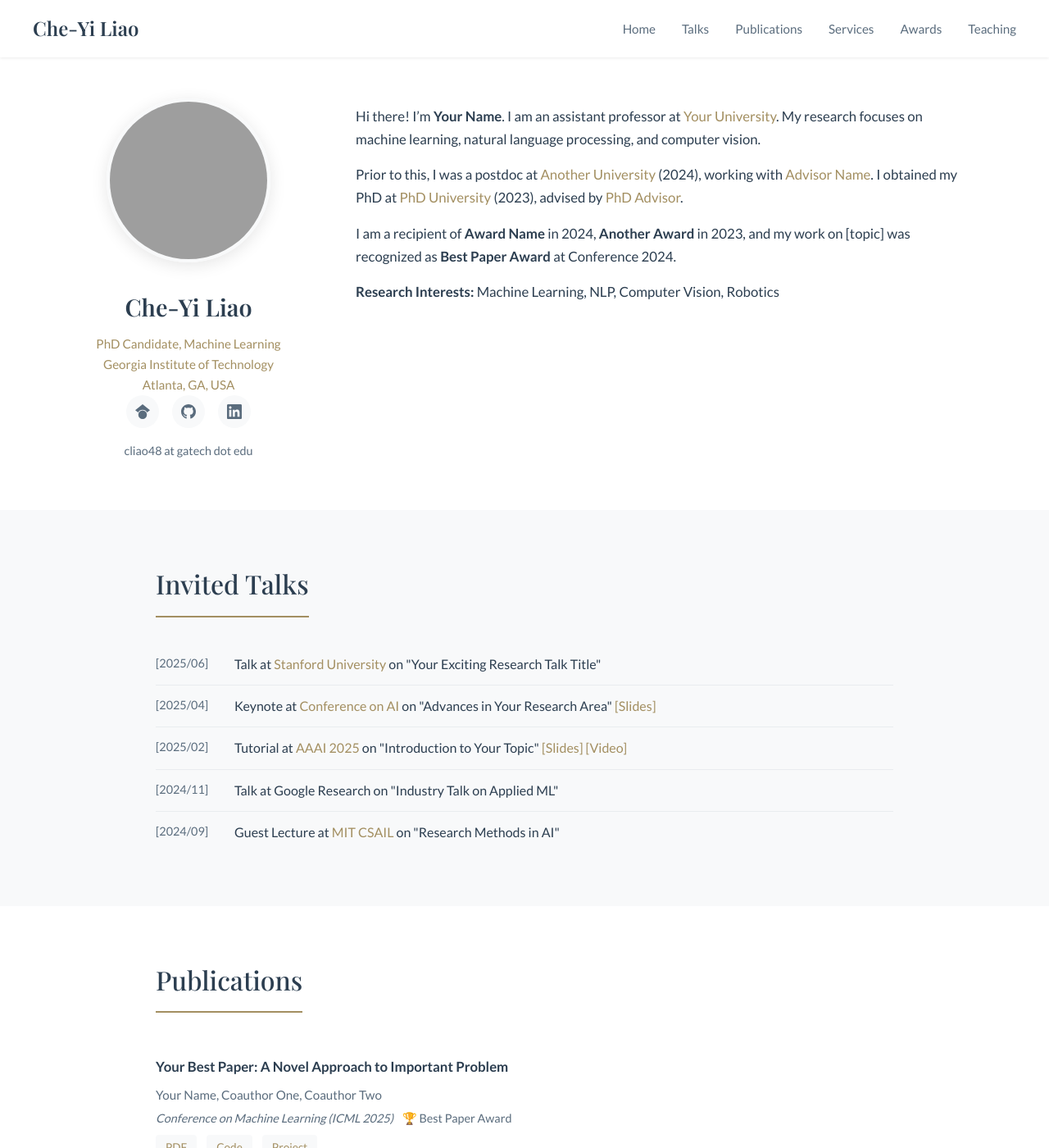
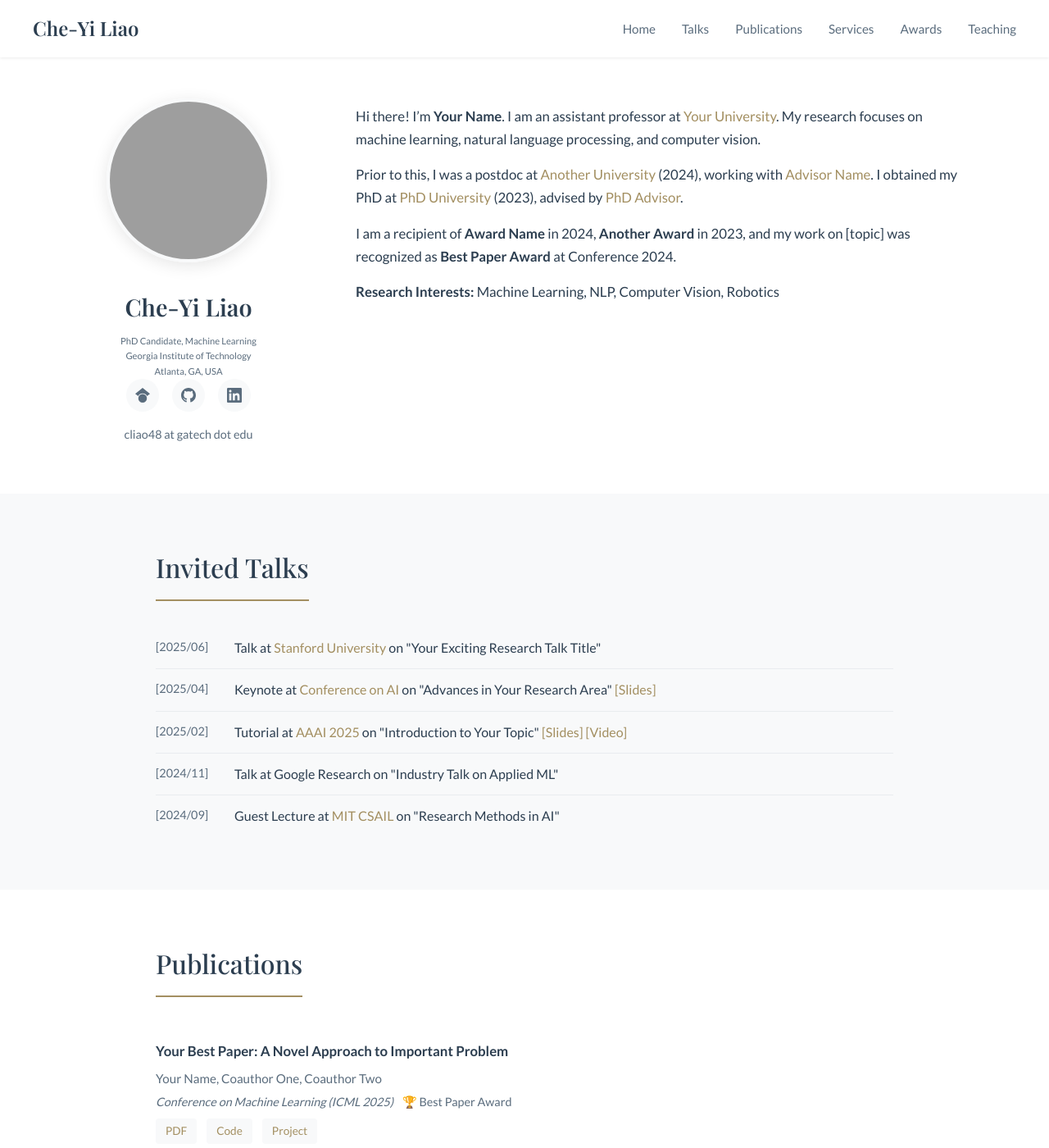
Before and after one commit to CheYiLiao/CheYiLiao.github.io, a Jekyll site: the page built from index.html, in a window 1280 px wide and 1400 px high. Shown: the whole window at 82% size. Built offline with Jekyll 4.4.1, drawn with Linux system fonts in a browser that asks for light colours; grey boxes are pictures that could not be loaded.

Commit message:
Update style.css

```diff
--- a/assets/css/style.css
+++ b/assets/css/style.css
@@ -144,19 +144,19 @@ nav {
 
 .profile-title {
     color: var(--text-muted);
-    font-size: 1rem;
+    font-size: 0.8rem;
     margin-bottom: 0.25rem;
 }
 
 .profile-affiliation {
-    color: var(--primary-color);
-    font-size: 0.95rem;
+    color: var(--text-muted);
+    font-size: 0.7rem;
     margin-bottom: 0rem;
 }
 
 .profile-affiliation-secondary {
     color: var(--text-muted);
-    font-size: 0.9rem;
+    font-size: 0.6rem;
     margin-bottom: 0.5rem;
 }
 
```
